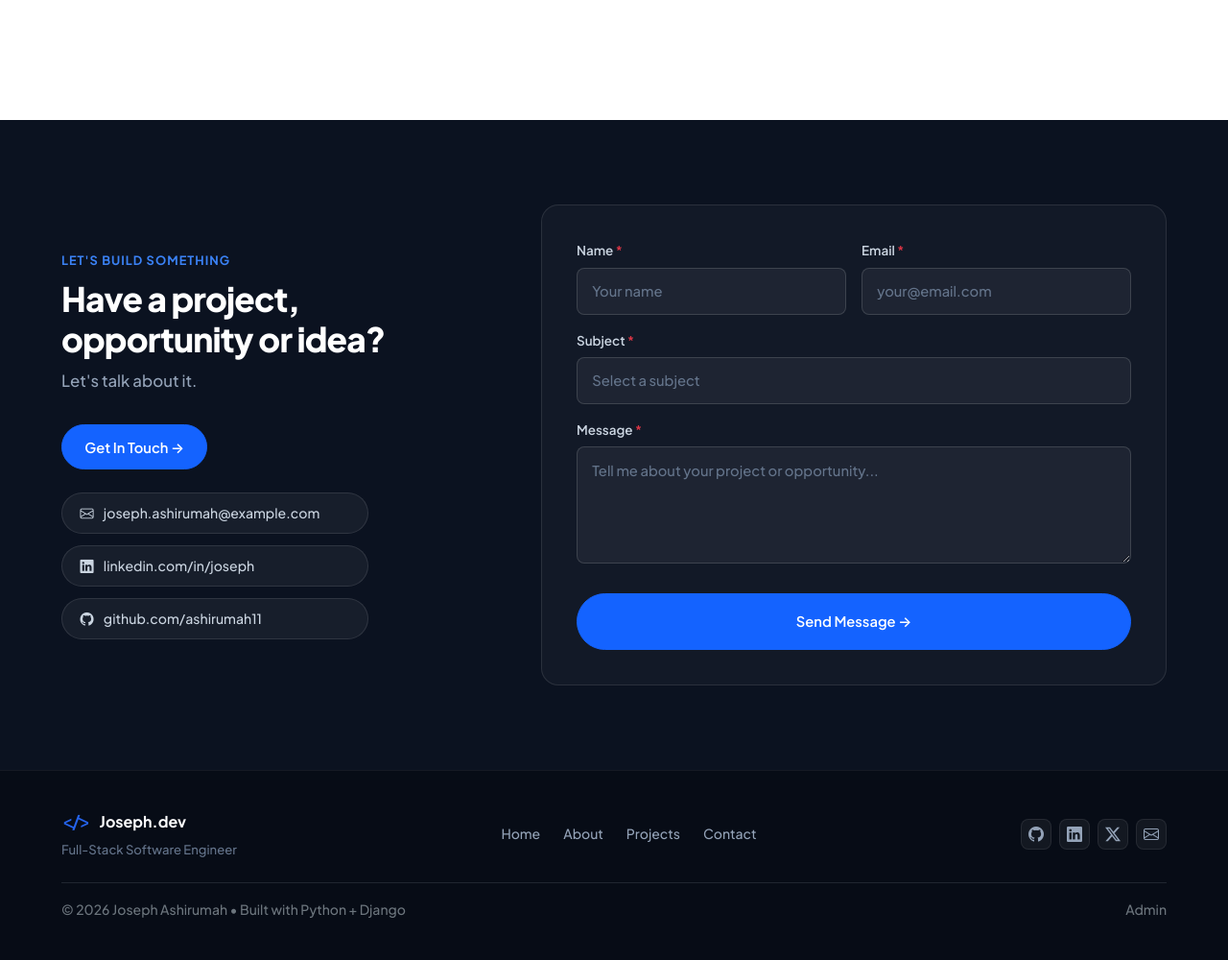
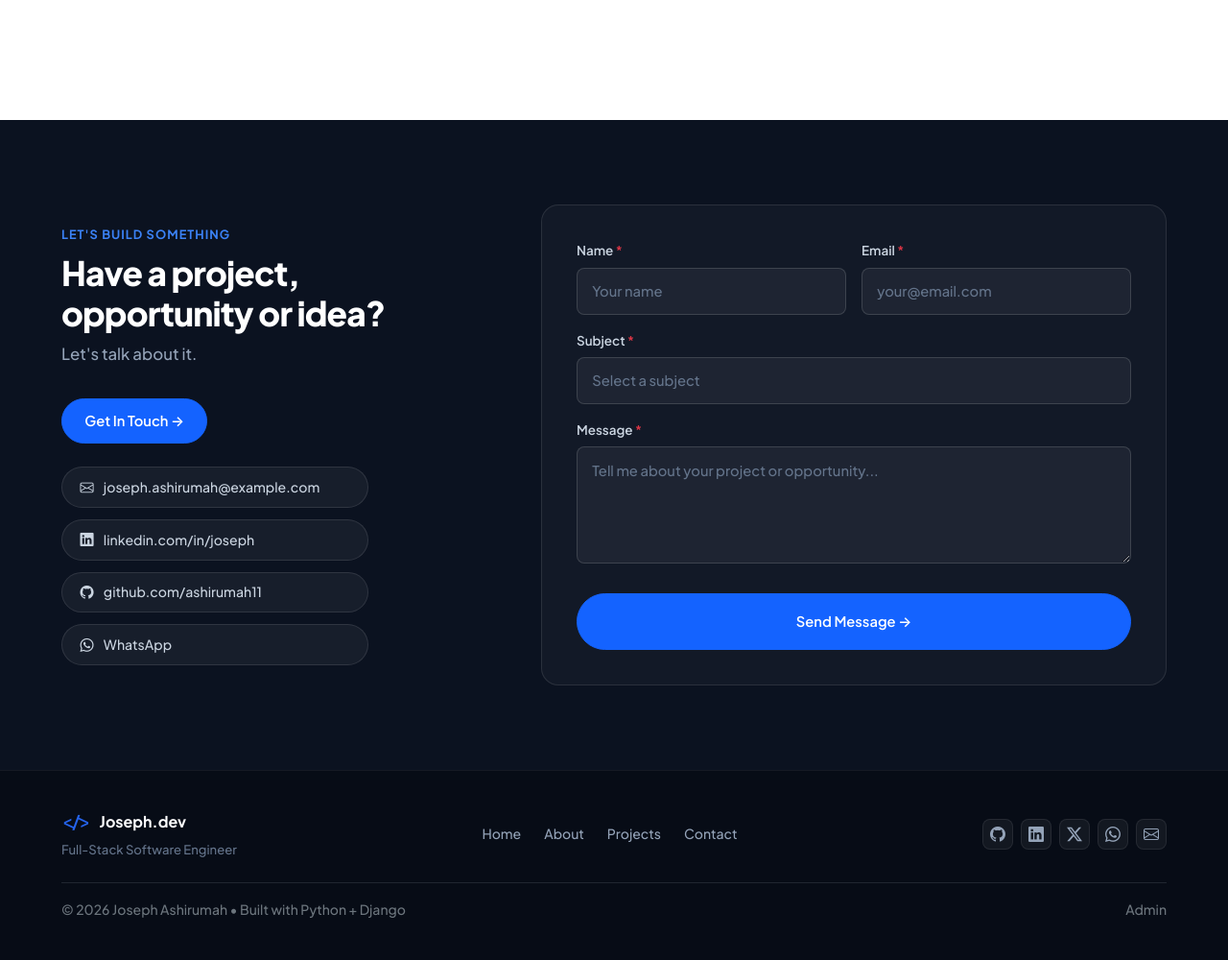
Before and after one commit to ashirumah11/joseph-ashirumah-portfolio, a Django app: page / in a window 1280 px wide. Shown: the part 1900-2900 px from the top of the page at 96% size. Run offline with Django 5.2, Linux system fonts and the light colour scheme; data comes from the database, SQL or seed files in the repository; data that the repository does not hold is empty.

Commit message:
Add WhatsApp social link

```diff
--- a/core/management/commands/seed_data.py
+++ b/core/management/commands/seed_data.py
@@ -69,6 +69,7 @@ class Command(BaseCommand):
             ("linkedin", "LinkedIn", "https://linkedin.com/in/joseph", "bi-linkedin", 2),
             ("twitter", "Twitter", "https://x.com/joseph", "bi-twitter-x", 3),
             ("email", "Email", "mailto:joseph@example.com", "bi-envelope", 4),
+            ("whatsapp", "WhatsApp", "https://wa.me/254792389675", "bi-whatsapp", 5),
         ]
         for platform, label, url, icon, order in socials_data:
             SocialLink.objects.update_or_create(
--- a/core/models.py
+++ b/core/models.py
@@ -229,6 +229,7 @@ class SocialLink(models.Model):
         ('x', 'X (Twitter)'),
         ('instagram', 'Instagram'),
         ('facebook', 'Facebook'),
+        ('whatsapp', 'WhatsApp'),
         ('email', 'Email (mailto)'),
         ('website', 'Portfolio / Blog'),
     ]
--- a/templates/home.html
+++ b/templates/home.html
@@ -452,6 +452,10 @@
             <i class="bi bi-github"></i>
             <span>github.com/ashirumah11</span>
           </a>
+          <a href="https://wa.me/254792389675" class="dark-contact-pill" target="_blank" rel="noopener noreferrer">
+            <i class="bi bi-whatsapp"></i>
+            <span>WhatsApp</span>
+          </a>
         </div>
       </div>
 
--- a/templates/includes/footer.html
+++ b/templates/includes/footer.html
@@ -31,6 +31,9 @@
         <a href="{{ profile.twitter_url|default:'https://x.com/joseph' }}" class="dark-social-btn" target="_blank" rel="noopener noreferrer" title="Twitter / X">
           <i class="bi bi-twitter-x"></i>
         </a>
+        <a href="https://wa.me/254792389675" class="dark-social-btn" target="_blank" rel="noopener noreferrer" title="WhatsApp">
+          <i class="bi bi-whatsapp"></i>
+        </a>
         <a href="mailto:{{ profile.email|default:'joseph@example.com' }}" class="dark-social-btn" title="Email">
           <i class="bi bi-envelope"></i>
         </a>
```
Also changed, not shown: core/migrations/0003_alter_sociallink_platform.py (added).
